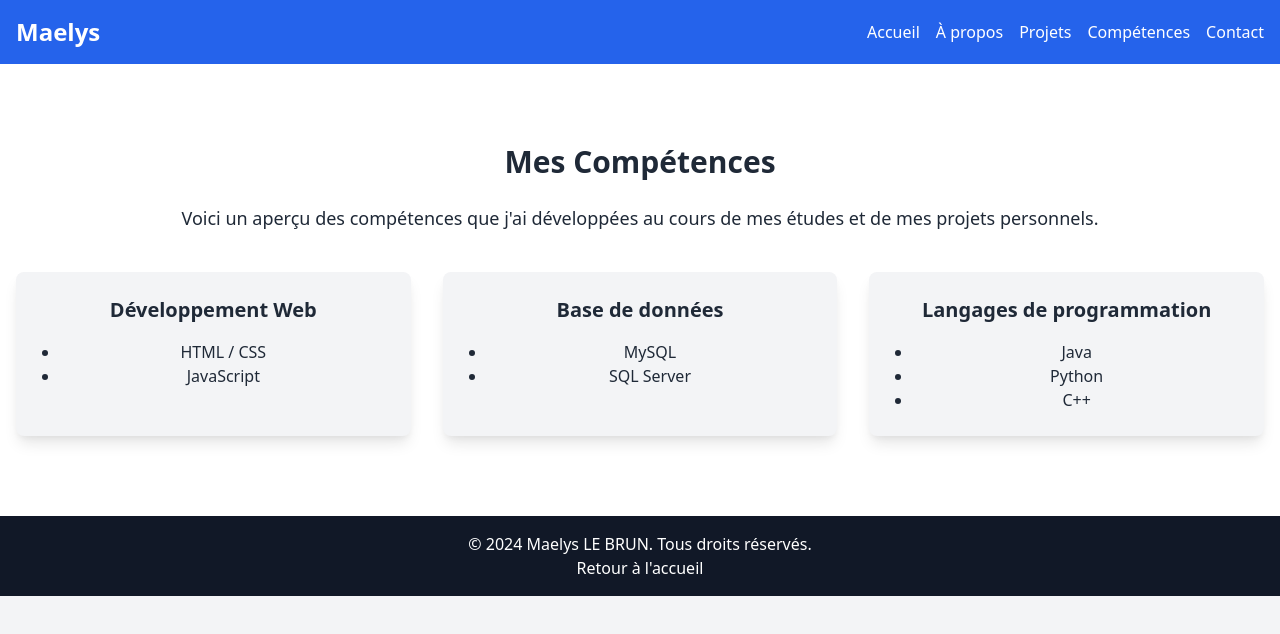
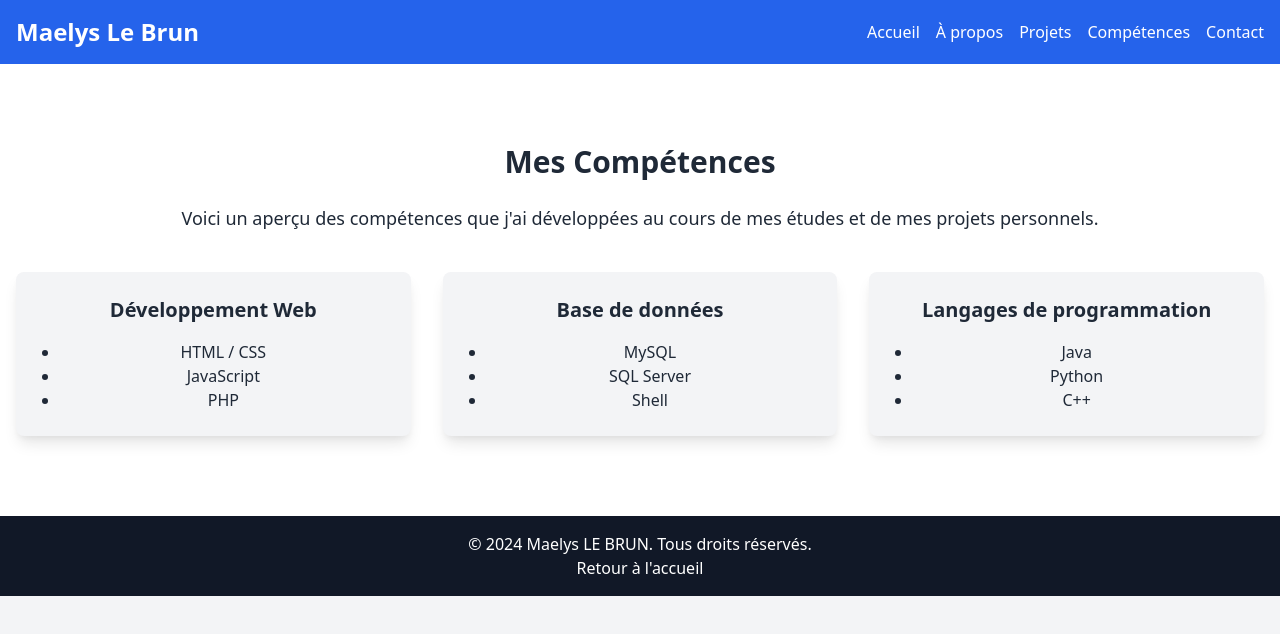
Before and after one commit to MaelysLeBrun/Maelys-Le-Brun, a plain HTML site: page skills.html in a window 1280 px wide. Drawn offline with nearby package versions, Linux system fonts and the light colour scheme.

Commit message:
Update skills.html

```diff
--- a/skills.html
+++ b/skills.html
@@ -3,7 +3,7 @@
 <head>
     <meta charset="UTF-8">
     <meta name="viewport" content="width=device-width, initial-scale=1.0">
-    <title>Compétences | Maelys</title>
+    <title>Compétences | Maelys Le Brun</title>
     <link href="https://cdn.jsdelivr.net/npm/tailwindcss@2.2.19/dist/tailwind.min.css" rel="stylesheet">
     <link rel="preconnect" href="https://fonts.googleapis.com">
     <link href="https://fonts.googleapis.com/css2?family=Roboto:wght@400;700&display=swap" rel="stylesheet">
@@ -12,7 +12,7 @@
     <!-- Navigation -->
     <header class="bg-blue-600 text-white">
         <div class="container mx-auto px-4 py-4 flex justify-between items-center">
-            <h1 class="text-2xl font-bold">Maelys</h1>
+            <h1 class="text-2xl font-bold">Maelys Le Brun</h1>
             <nav>
                 <ul class="flex space-x-4">
                     <li><a href="index.html" class="hover:underline">Accueil</a></li>
@@ -36,6 +36,7 @@
                     <ul class="list-disc pl-5">
                         <li>HTML / CSS</li>
                         <li>JavaScript</li>
+                        <li>PHP</li>
                     </ul>
                 </div>
                 <div class="bg-gray-100 p-6 rounded-lg shadow-lg">
@@ -43,6 +44,7 @@
                     <ul class="list-disc pl-5">
                         <li>MySQL</li>
                         <li>SQL Server</li>
+                        <li>Shell</li>
                     </ul>
                 </div>
                 <div class="bg-gray-100 p-6 rounded-lg shadow-lg">
```
